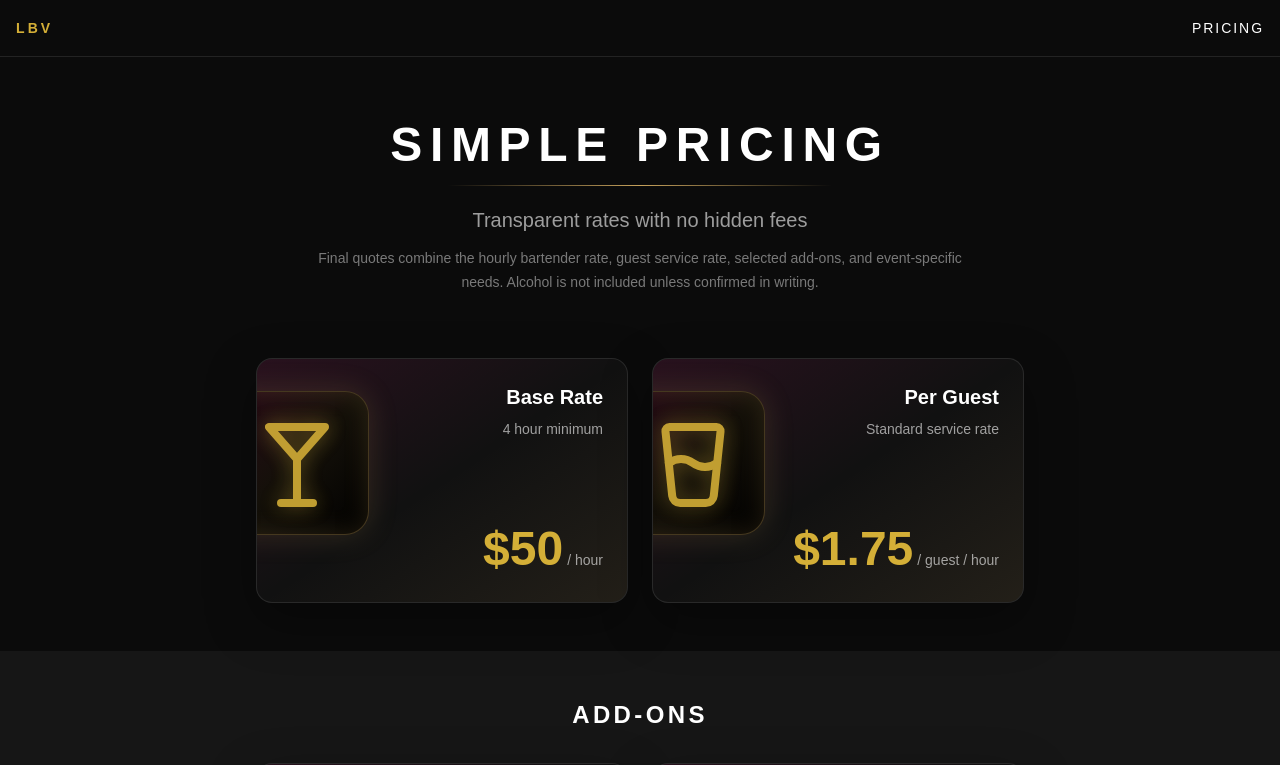
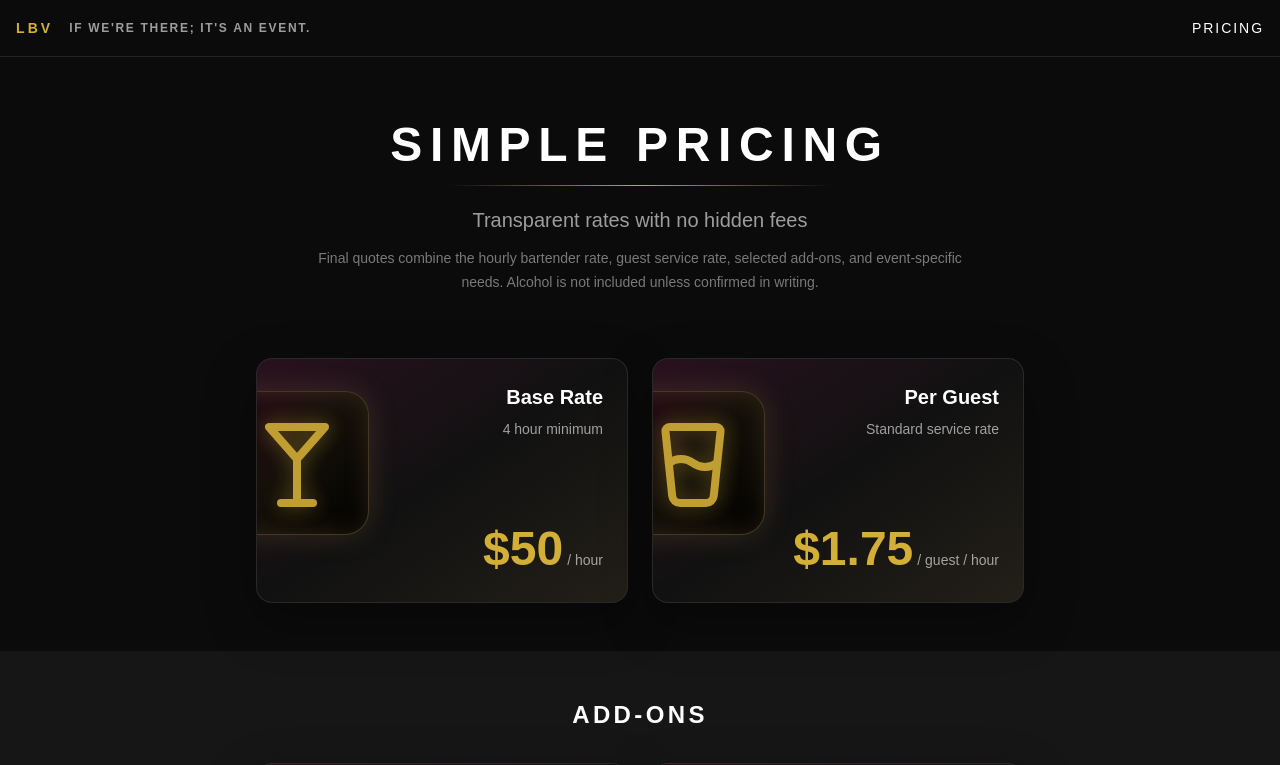
Before and after one commit to LocallyUniversal/LBV-Bartending, a Next.js app: page /pricing in a window 1280 px wide. Shown: the top 765 px of the page. Built offline with nearby package versions, Linux system fonts and the light colour scheme.

Commit message:
Add LBV slogan to header

```diff
--- a/src/components/site-header.tsx
+++ b/src/components/site-header.tsx
@@ -1,9 +1,14 @@
 export function SiteHeader() {
   return (
     <header className="border-b border-white/10 bg-[#0b0b0b]">
-      <div className="container mx-auto flex items-center justify-between px-4 py-4">
-        <div className="text-sm font-semibold uppercase tracking-[0.22em] text-[#d4af37]">
-          LBV
+      <div className="container mx-auto flex items-center justify-between gap-4 px-4 py-4">
+        <div className="flex flex-col gap-1 sm:flex-row sm:items-center sm:gap-4">
+          <div className="text-sm font-semibold uppercase tracking-[0.22em] text-[#d4af37]">
+            LBV
+          </div>
+          <p className="max-w-[220px] text-xs font-semibold uppercase tracking-[0.14em] text-white/60 sm:max-w-none">
+            If We&apos;re There; It&apos;s an Event.
+          </p>
         </div>
         <nav aria-label="Primary navigation">
           <a
```
Also changed, not shown: 1 other file (tests, documents, lock files or other folders).
